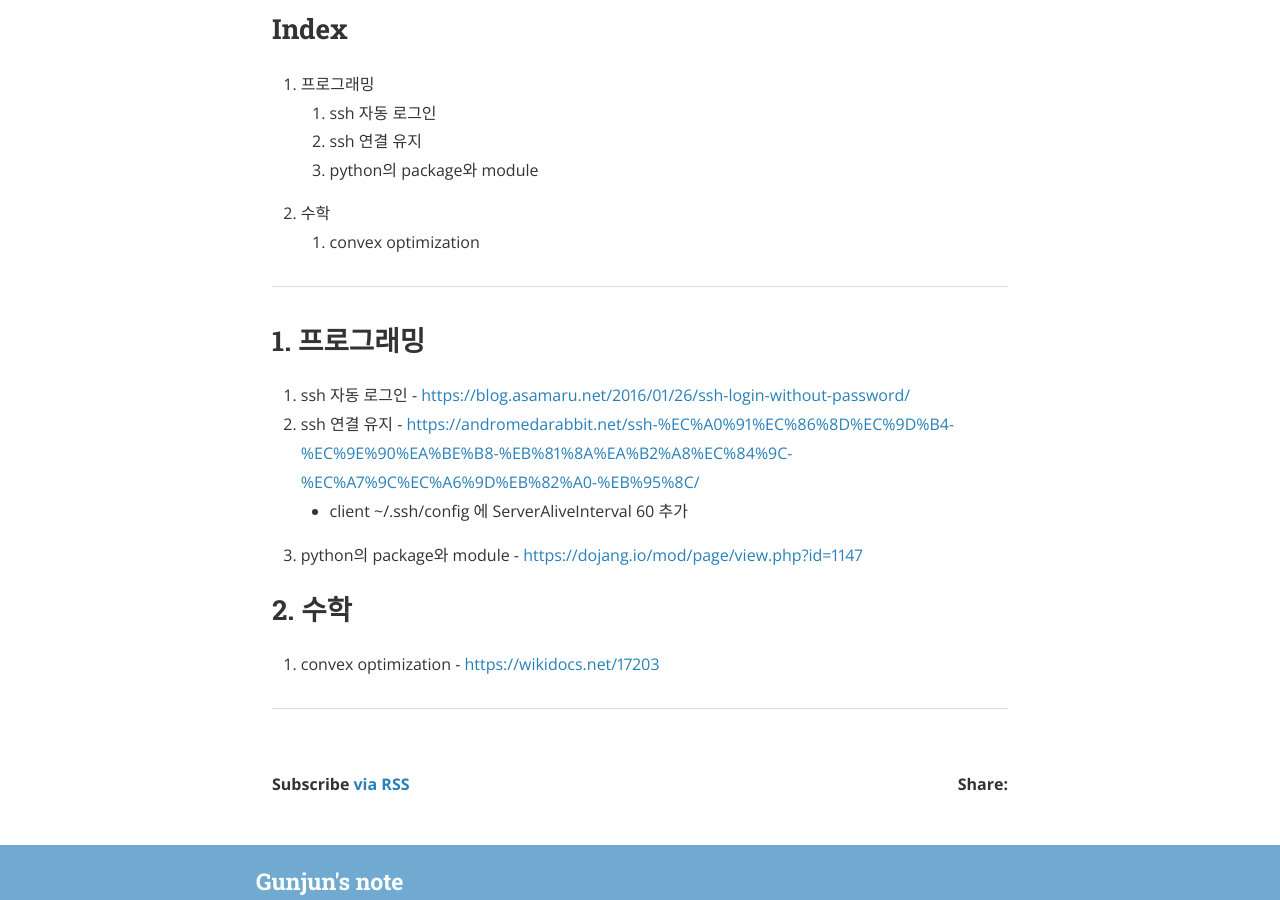
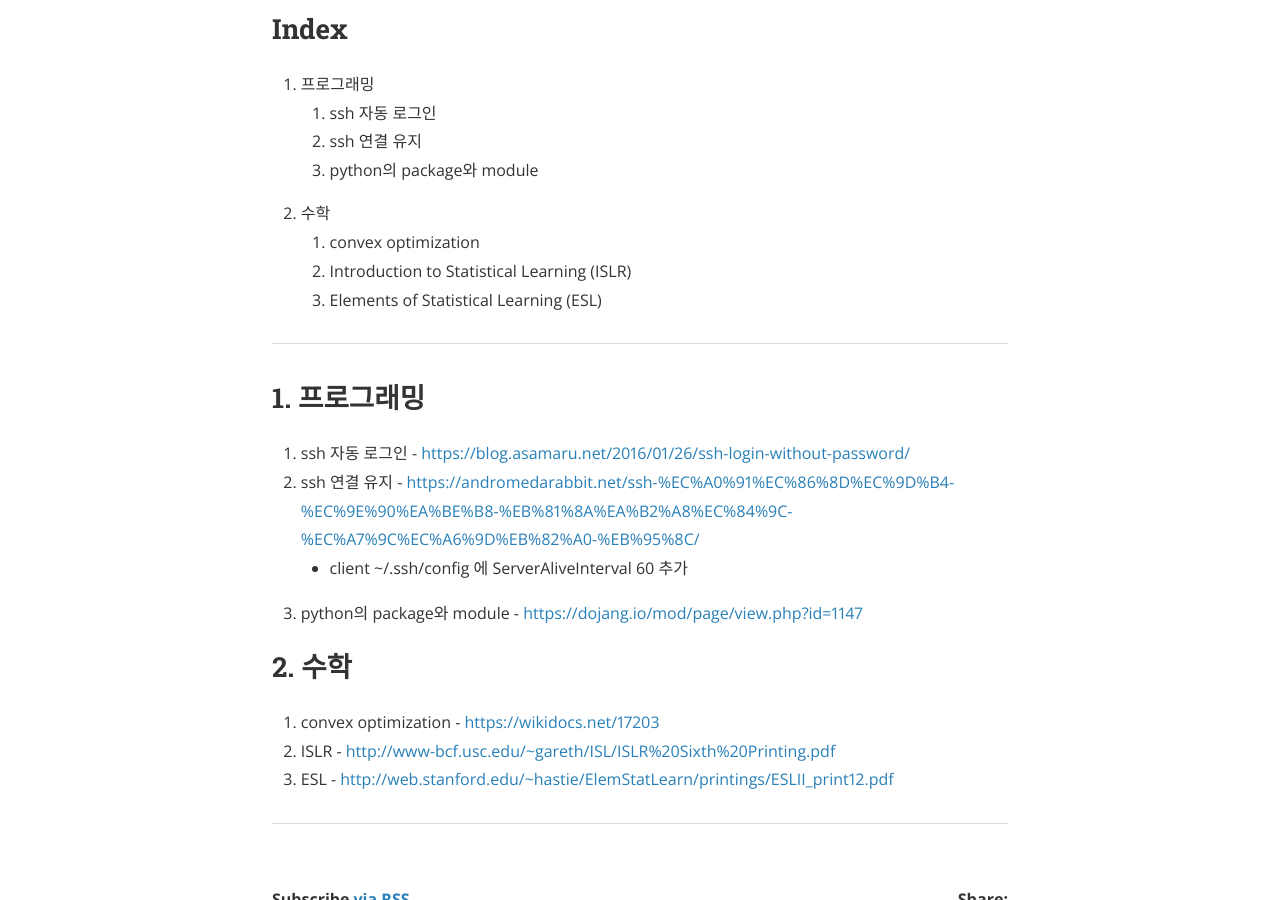
Before and after one commit to kevin970401/kevin970401.github.io, a Jekyll site: the page built from _posts/2018-11-20-good-material.md, in a window 1280 px wide and 900 px high, scrolled down 454 px. Built offline with Jekyll 4.4.1, drawn with Linux system fonts in a browser that asks for light colours; nearby versions of some CDN libraries.

Commit message:
add good materials

```diff
--- a/_posts/2018-11-20-good-material.md
+++ b/_posts/2018-11-20-good-material.md
@@ -18,6 +18,8 @@ author: lee gunjun
 
 2. 수학
     1. convex optimization
+    2. Introduction to Statistical Learning (ISLR)
+    3. Elements of Statistical Learning (ESL)
 
 ----
 
@@ -31,6 +33,7 @@ author: lee gunjun
 ## 2. 수학
 
 1. convex optimization - <https://wikidocs.net/17203>
-
+2. ISLR - <http://www-bcf.usc.edu/~gareth/ISL/ISLR%20Sixth%20Printing.pdf>
+3. ESL - <http://web.stanford.edu/~hastie/ElemStatLearn/printings/ESLII_print12.pdf>
 
 ----
```
